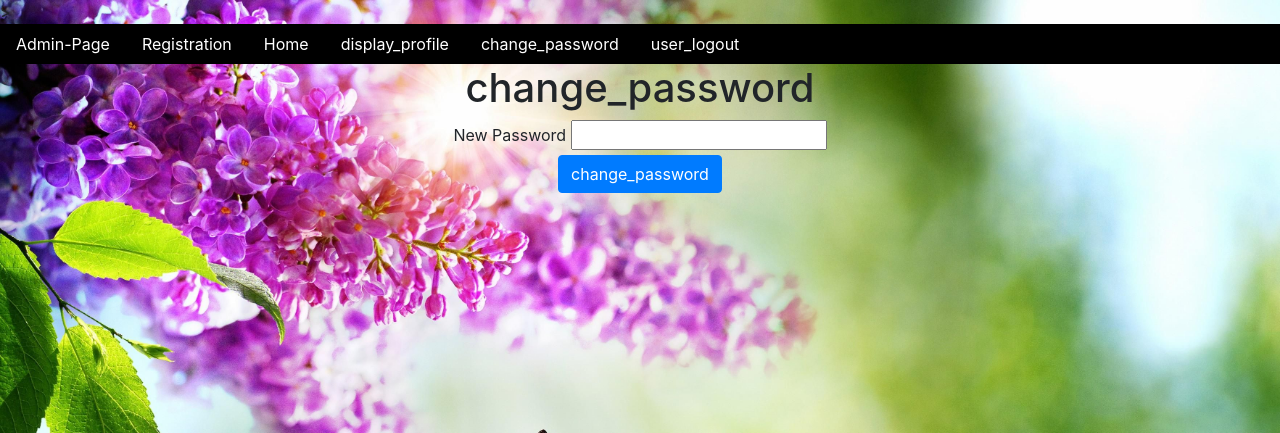
After one commit to sravanivallepu/user_registration, a Django app: page /change_password/ in a window 1280 px wide. The commit adds this page. Shown: the top 433 px of the page. Run offline with Django 4.2, Linux system fonts and the light colour scheme; a user stored in the database is signed in; parts of the project's set-up code (start-up, migrations or seed data) failed here and were passed over; some libraries are stand-ins or nearby versions.

Commit message:
first commit

```diff
--- a/app/views.py
+++ b/app/views.py
@@ -56,3 +56,22 @@ def user_login(request):
 def user_logout(request):
     logout(request)
     return HttpResponseRedirect(reverse('home'))
+
+@login_required
+def display_profile(request):
+    username=request.session.get('username')
+    UO=User.objects.get(username=username)
+    PO=Profile.objects.get(username=UO)
+    d={'UO':UO,'PO':PO}
+    return render(request,'display_profile.html',d)
+
+@login_required
+def change_password(request):
+    if request.method=='POST':
+        pw=request.POST['pw']
+        username=request.session.get('username')
+        UO=User.objects.get(username=username)
+        UO.set_password(pw)
+        UO.save()
+        return HttpResponse('Password is Changed successfully')
+    return render(request,'change_password.html')
--- a/project37/urls.py
+++ b/project37/urls.py
@@ -26,5 +26,7 @@ urlpatterns = [
     path('home/',home,name='home'),
     path('user_login/',user_login,name='user_login'),
     path('user_logout/',user_logout,name='user_logout'),
+    path('display_profile/',display_profile,name='display_profile'),
+    path('change_password/',change_password,name='change_password'),
 
 ]+static(settings.MEDIA_URL, document_root=settings.MEDIA_ROOT)
--- /dev/null
+++ b/templates/change_password.html
@@ -0,0 +1,20 @@
+{% extends 'dummy.html' %}
+{% block title %}
+    <title>change_password</title>
+{% endblock %}
+
+{% block body_block %}
+        <h1>change_password</h1>
+
+        <form method="POST">
+
+            {% csrf_token %}
+
+            <label for="pw">New Password</label>
+            <input type="password" name="pw" id="pw"><br>
+
+            <input type="submit" value="change_password" class="btn btn-primary">
+
+        </form>
+
+{% endblock %}
--- a/templates/dummy.html
+++ b/templates/dummy.html
@@ -27,6 +27,8 @@
         <a href="{% url 'registration' %}" class="nav-link text-white">Registration</a>
         <a href="{% url 'home' %}" class="nav-link text-white">Home</a>
         {% if user.is_authenticated %}
+            <a href="{% url 'display_profile' %}" class="nav-link text-white">display_profile</a>
+            <a href="{% url 'change_password' %}" class="nav-link text-white">change_password</a>
             <a href="{% url 'user_logout' %}" class="nav-link text-white">user_logout</a>
         {% else %}
             <a href="{% url 'user_login' %}" class="nav-link text-white">user_login</a>
```
Also changed, not shown: templates/display_profile.html (added, +12 -0 lines), db.sqlite3.
